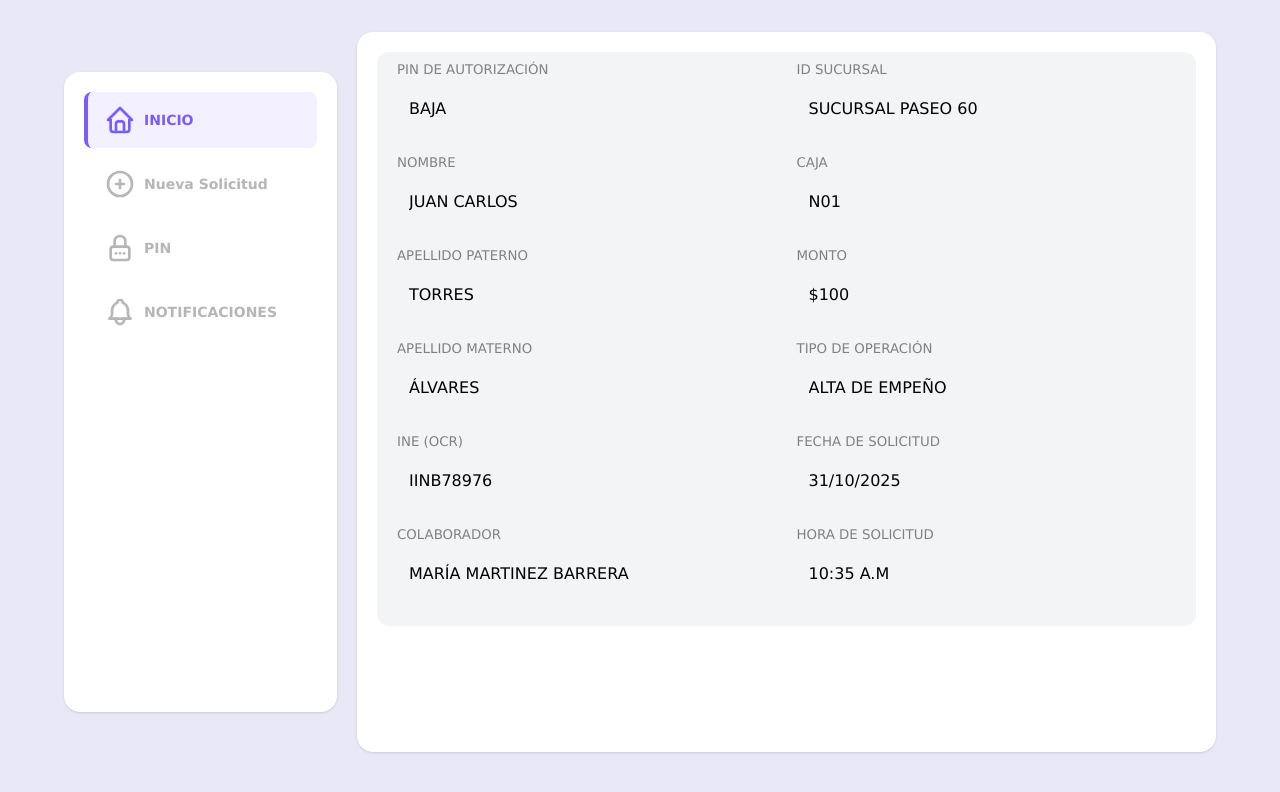
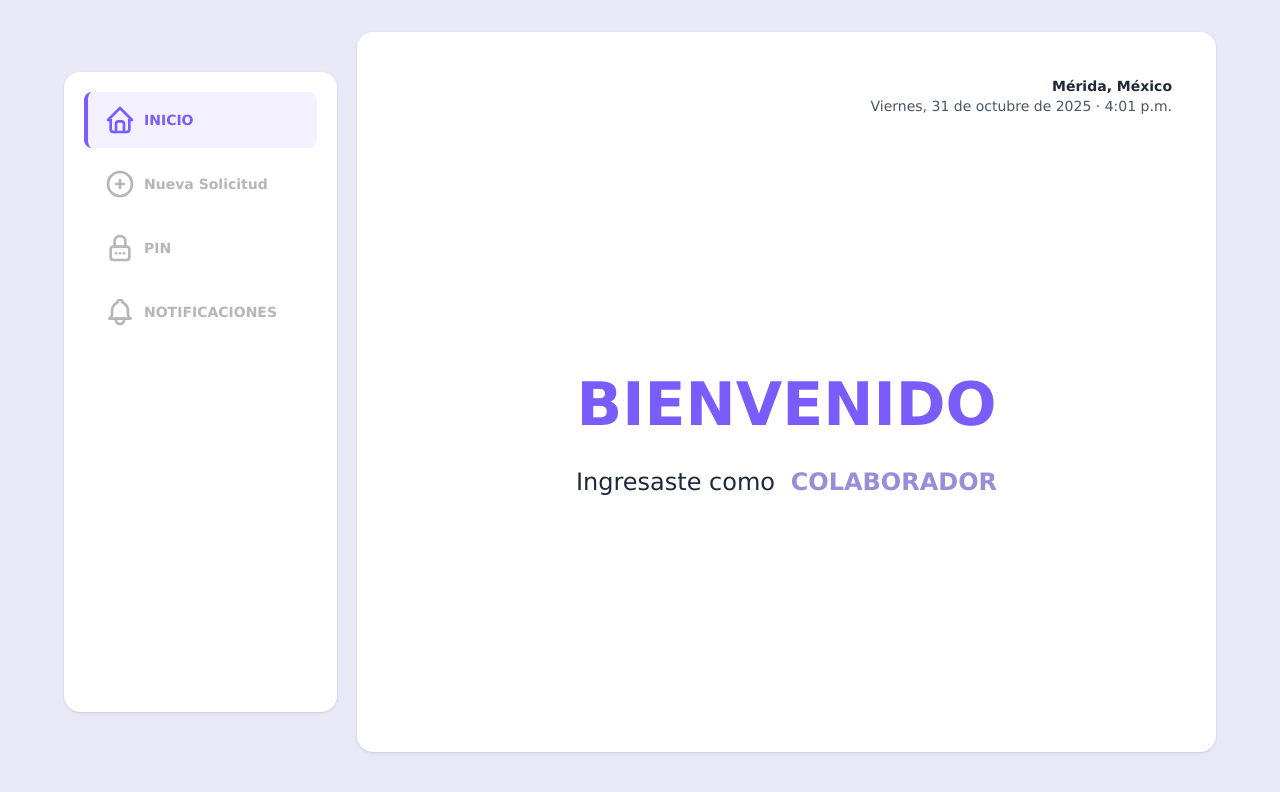
Before and after one commit to GrandMostach0/FRD_Desarrollo_Proyecto, a Vue app: page /bienvenido in a window 1280 px wide. Shown: the top 792 px of the page. Built offline with nearby package versions, Linux system fonts and the light colour scheme.

Commit message:
ajuste del routerview en la vista del operador

```diff
--- a/src/components/Colaborador-Ventana.vue
+++ b/src/components/Colaborador-Ventana.vue
@@ -11,7 +11,7 @@ import formularioPinView from './formulario-pin-view.vue';
     </div>
 
     <div class="flex-3 bg-white h-[90vh] shadow-sm p-5 rounded-2xl">
-      <formularioPinView />
+      <RouterView />
     </div>
 
   </main>
```
